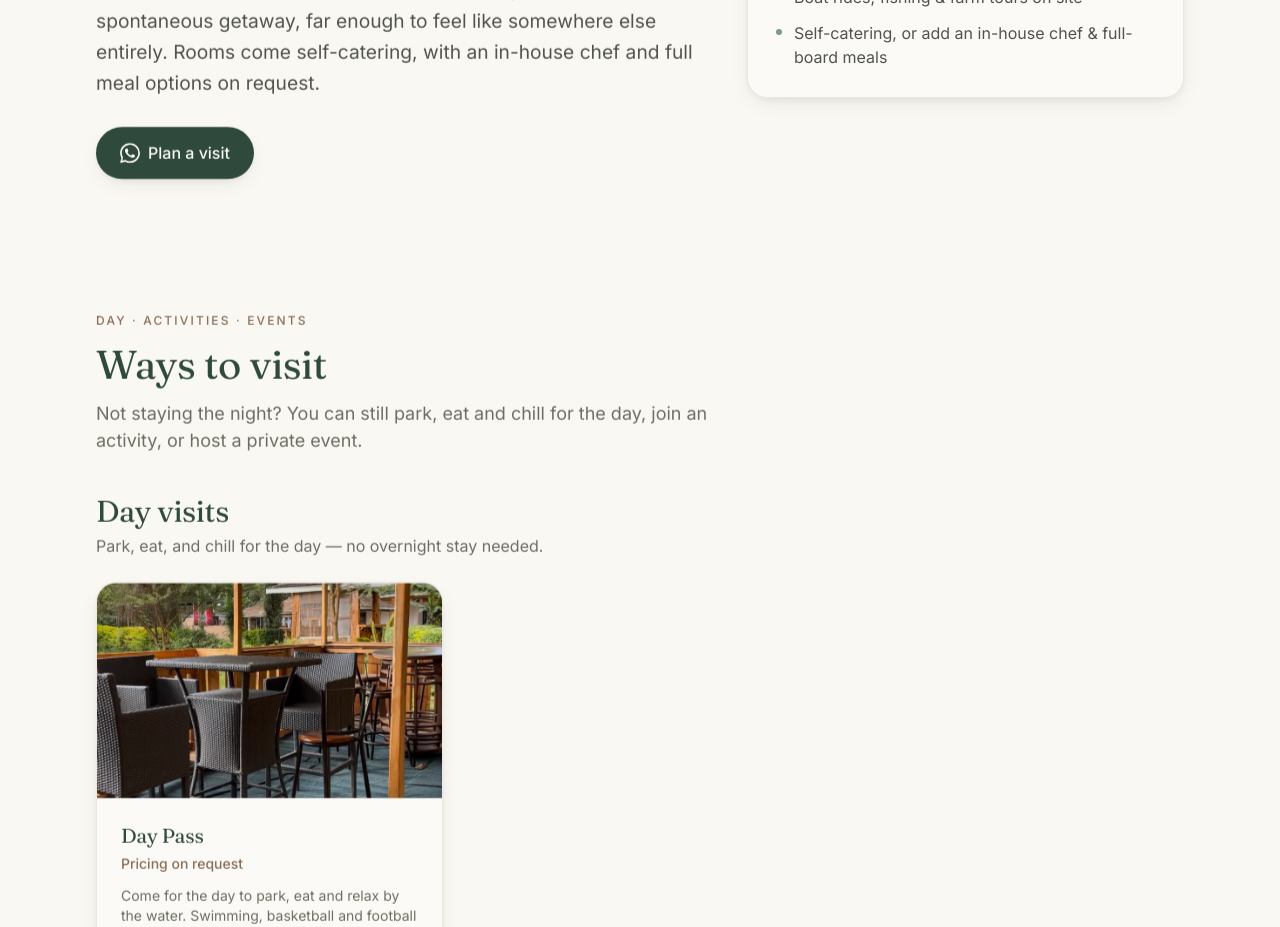
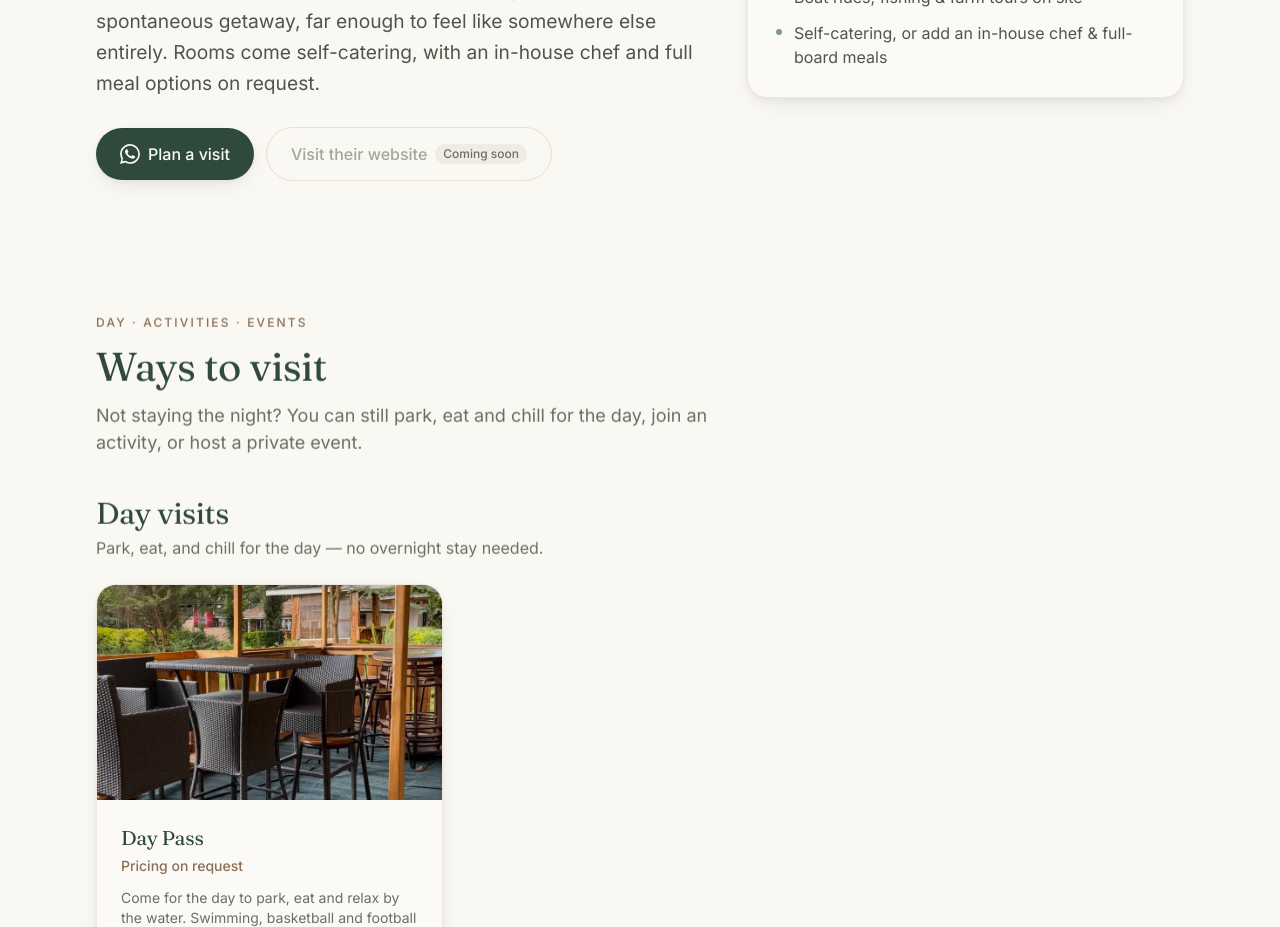
Before and after one commit to Mwabzy/kamuthanga, a Next.js app: page /kamuthanga in a window 1280 px wide. Shown: the part 940-1867 px from the top of the page. Built offline with nearby package versions, Linux system fonts and the light colour scheme; no server answers.

Commit message:
website update

```diff
--- a/app/[slug]/page.tsx
+++ b/app/[slug]/page.tsx
@@ -101,10 +101,34 @@ export default function PropertyPage({ params }: { params: Params }) {
             <p className="mt-5 text-pretty text-[clamp(1.05rem,2.2vw,1.2rem)] leading-relaxed text-ink/80">
               {property.about}
             </p>
-            <div className="mt-7">
+            <div className="mt-7 flex flex-wrap items-center gap-3">
               <WhatsAppButton href={enquireHref} size="lg">
                 Plan a visit
               </WhatsAppButton>
+
+              {property.website ? (
+                <a
+                  href={property.website}
+                  target="_blank"
+                  rel="noopener noreferrer"
+                  className="inline-flex items-center justify-center gap-2 rounded-full border border-forest/30 bg-offwhite/70 px-6 py-3.5 text-base font-medium text-forest transition-colors hover:border-forest/60 hover:bg-offwhite"
+                >
+                  Visit their website
+                </a>
+              ) : (
+                <button
+                  type="button"
+                  disabled
+                  aria-disabled="true"
+                  title="Website coming soon — we're still building it"
+                  className="inline-flex cursor-not-allowed items-center justify-center gap-2 rounded-full border border-taupe/40 px-6 py-3.5 text-base font-medium text-muted/60"
+                >
+                  Visit their website
+                  <span className="rounded-full bg-taupe/20 px-2 py-0.5 text-xs font-medium text-muted">
+                    Coming soon
+                  </span>
+                </button>
+              )}
             </div>
           </Reveal>
 
--- a/data/types.ts
+++ b/data/types.ts
@@ -72,4 +72,10 @@ export type Property = {
   whatsapp: string;
   /** 3–5 short selling points. */
   highlights: string[];
+  /**
+   * The property's own external website. Leave undefined while it's still being
+   * built — the page renders a disabled "Visit their website" button until a URL
+   * is added, at which point the button becomes a live link automatically.
+   */
+  website?: string;
 };
```
